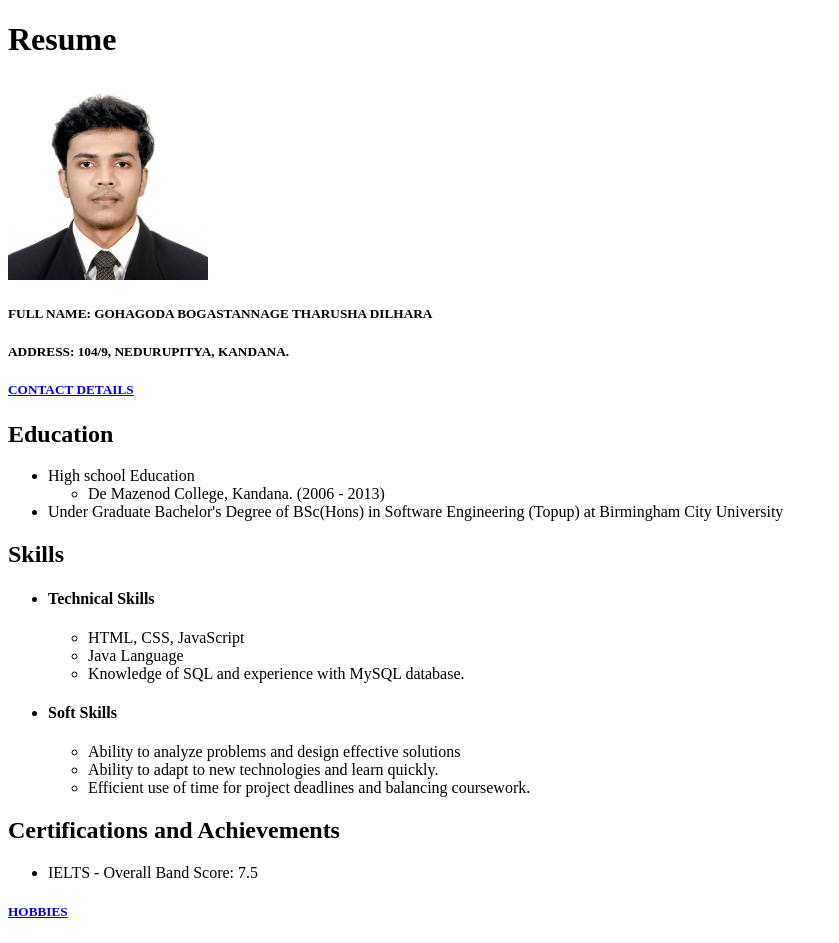
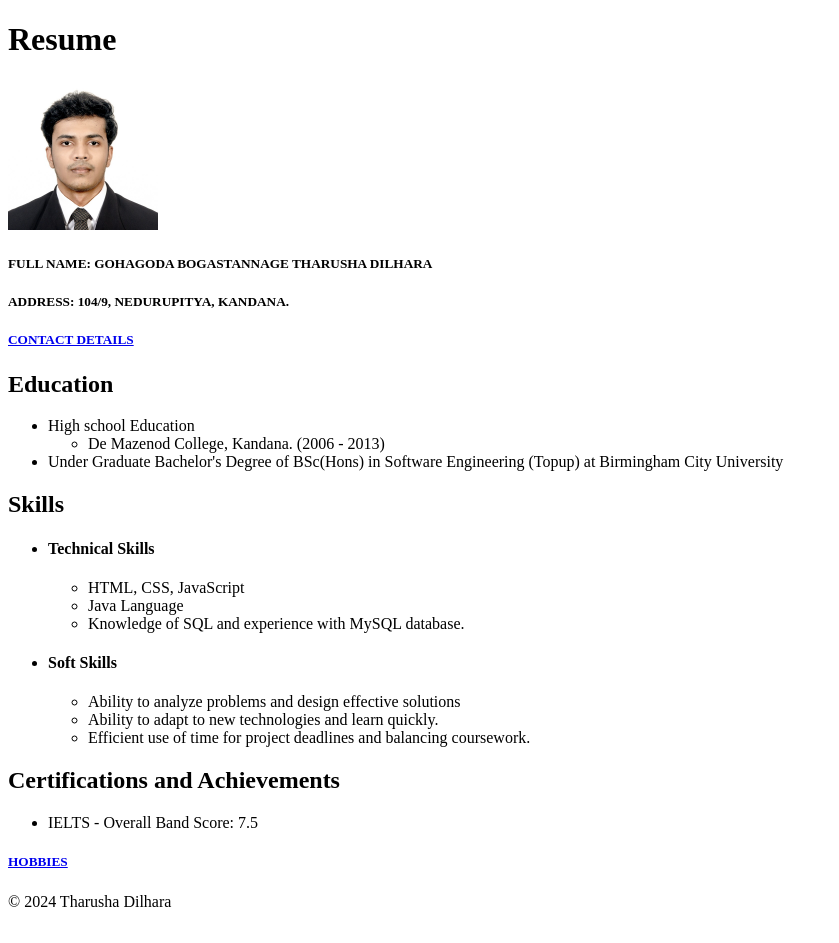
Before and after one commit to TDila/Capstone-Project-1---Online-Resume, a plain HTML site: page index.html in a window 1280 px wide. Shown: the whole page, without its empty margins (0-839 px from the left). Drawn offline with Linux system fonts and the light colour scheme.

Commit message:
modified index.html
copyrights added to the footer and changed the profile image size

```diff
--- a/index.html
+++ b/index.html
@@ -7,7 +7,7 @@
 </head>
 <body>
     <h1>Resume</h1>
-    <img src="./images/USA Visa Size.jpg" height="200px"/>
+    <img src="./images/USA Visa Size.jpg" height="150px"/>
     <h5>FULL NAME: GOHAGODA BOGASTANNAGE THARUSHA DILHARA</h5>
     <h5>ADDRESS: 104/9, NEDURUPITYA, KANDANA.</h5>
     <a href="./contact.html"><h5>CONTACT DETAILS</h5></a>
@@ -47,5 +47,9 @@
     </ul>
 
     <a href="./hobbies.html"><h5>HOBBIES</h5></a>
+
+    <footer>
+        <p>© 2024 Tharusha Dilhara</p>
+    </footer>
 </body>
 </html>
```
